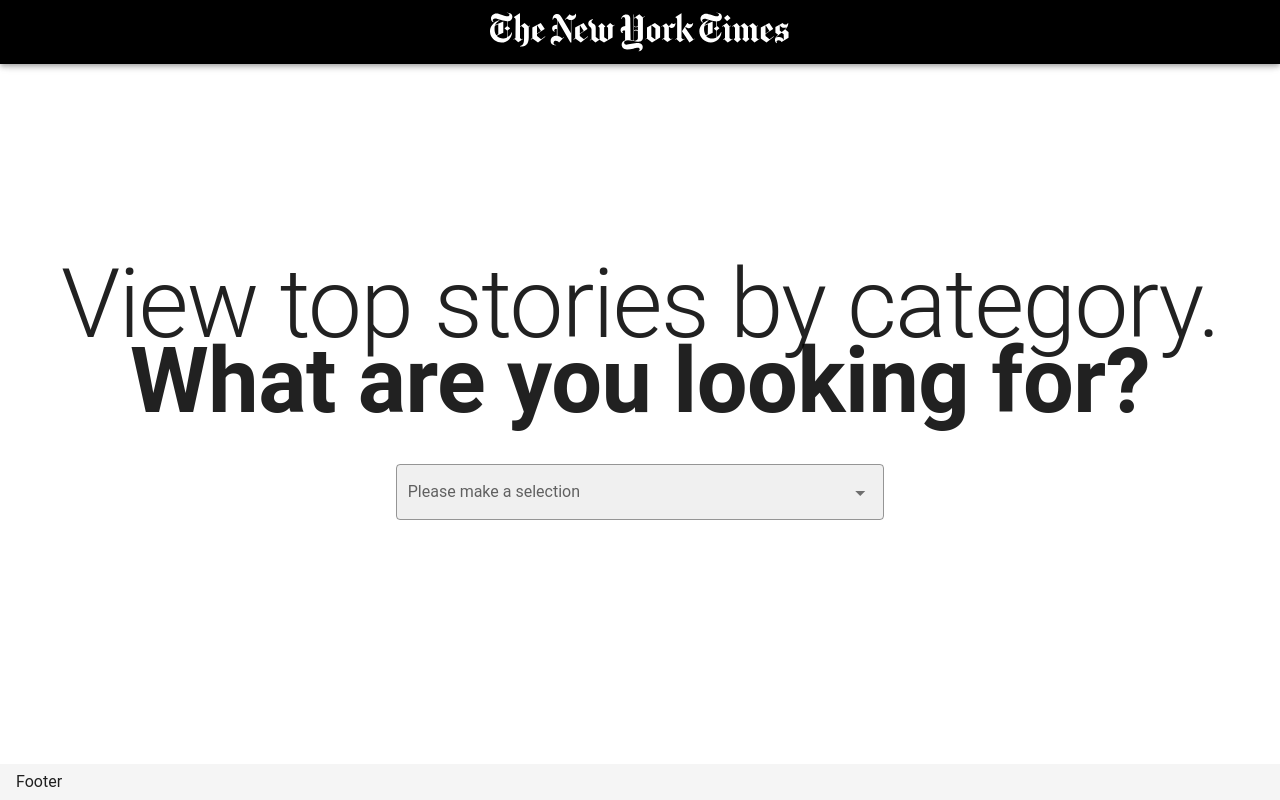
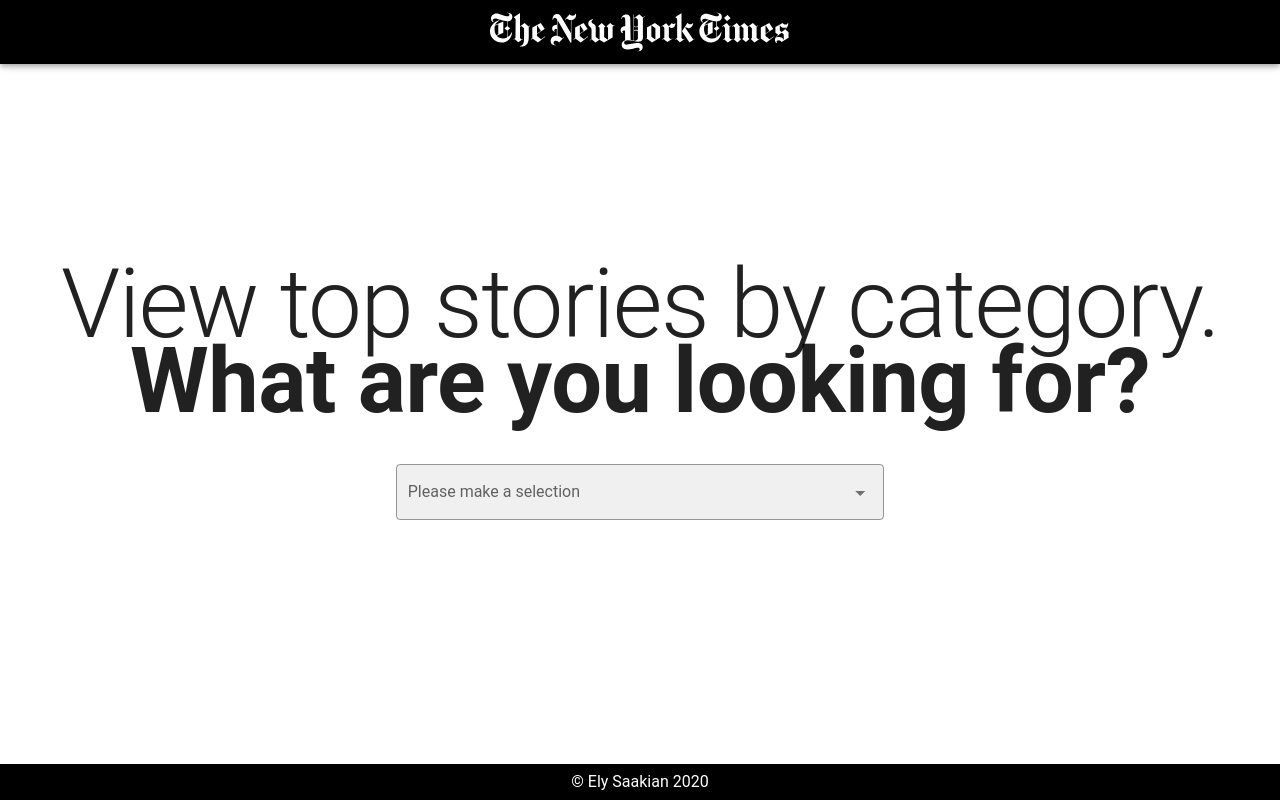
Before and after one commit to ely-saakian/NewsTopStories, a Vue app: page / in a window 1280 px wide. Built offline with nearby package versions, Linux system fonts and the light colour scheme; no server answers; a small style sheet from the web is missing.

Commit message:
styling tweaks

```diff
--- a/src/App.vue
+++ b/src/App.vue
@@ -9,8 +9,8 @@
         <router-link :to='{name: "section"}' />
         <router-view />
       </v-main>
-      <v-footer app>
-        Footer
+      <v-footer color="black" class='d-flex justify-center' absolute dark app>
+        &copy; Ely Saakian 2020
       </v-footer>
     </v-app>
   </div>
--- a/src/components/HomeScreen.vue
+++ b/src/components/HomeScreen.vue
@@ -1,13 +1,13 @@
 <template>
   <v-container>
         <v-row justify=center>
-            <h1 class="text-h1">View top stories by category.</h1>
+            <h1 class="text-lg-h1 text-center">View top stories by category.</h1>
         </v-row>
-        <v-row class="text-h2" justify=center>
+        <v-row class="text-lg-h2 " justify=center>
             <h2>What are you looking for?</h2>
         </v-row>
       <v-row justify=center>
-            <v-col cols=6>
+            <v-col cols=12 sm=8 lg=6>
                 <SectionSelect />
             </v-col>
       </v-row>
--- a/src/components/main/DisplayNewsCards.vue
+++ b/src/components/main/DisplayNewsCards.vue
@@ -11,7 +11,7 @@
           </v-progress-circular>
         </v-overlay>
         <v-row justify=center>
-            <v-col cols=6>
+            <v-col cols=12 md="6">
               <v-row justify=center align=center>
                 <p class="ma-0 text-h6 center">View top stories in:</p>
                 <SectionSelect />
```
